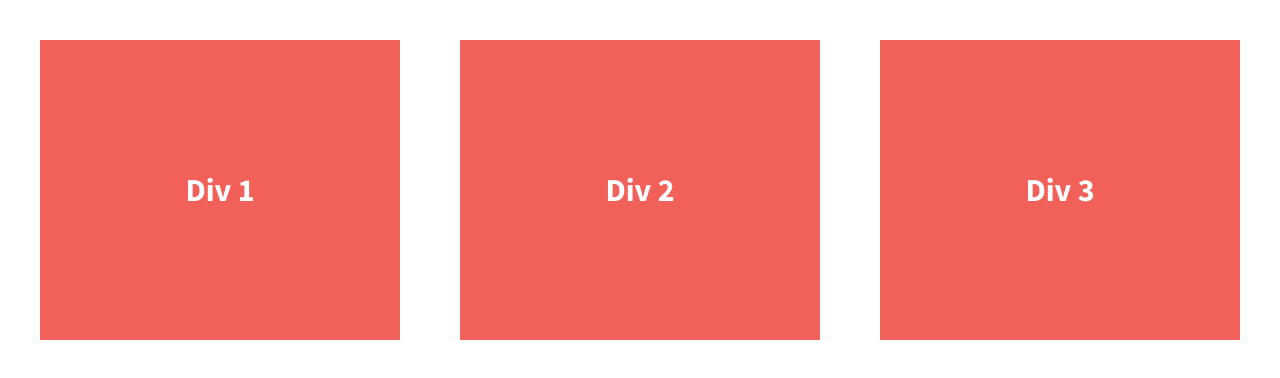
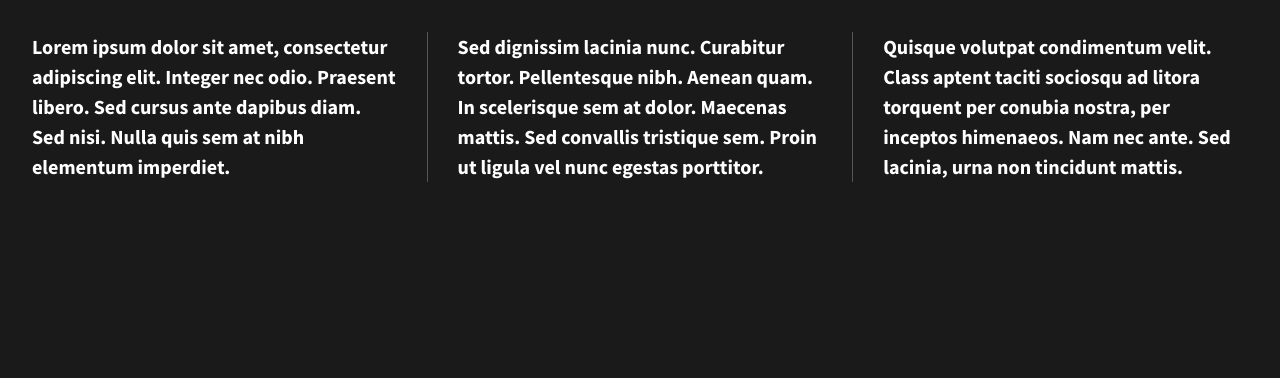
Before and after one commit to bentta/206-divs-flexbox, a plain HTML site: page index.html in a window 1280 px wide. Drawn offline with nearby package versions, Linux system fonts and the light colour scheme.

Commit message:
added adaptive css styling

```diff
--- a/css/main.css
+++ b/css/main.css
@@ -97,38 +97,36 @@ textarea {
 
 
 html {
-  background-color: #fff;
+  background-color: #1a1a1a;
   height: 100%;
+  width: 100%;
 }
 
 body {
   font-family: 'Source Sans Pro', sans-serif;
+  font-weight: 700;
   padding: 2em;
-  font-size: 1.25em;
+  color: #fff;
   height: 100%;
 }
 
 .wrapper {
-  /*add display:flex and set justify-content to space-between*/
-  font-weight: 700;
   display: flex;
+  flex-flow: row wrap;
   justify-content: space-between;
+  align-items: center;
 }
 
 .div-1, .div-2, .div-3 {
-  /*give the divs a width of 30%, add display:flex, set justify-content and align-items to center*/
-  color: #fff;
-  line-height: 1.5em;
-  font-size: 1.6em;
-  background-color: #f16059;
-  height: 300px;
-  width: 30%;
   display: flex;
   justify-content: center;
   align-items: center;
+  line-height: 1.5em;
+  font-size: 1.25em;
+  color: #fff;
+  width: 30%;
+  height: auto;
 }
-
-
 
 
 /* ==========================================================================
@@ -210,6 +208,12 @@ body {
    These examples override the primary ('mobile first') styles.
    Modify as content requires.
    ========================================================================== */
+@media (min-width: 1200px) {
+    .div-1, .div-2 {
+      border-right: 1px solid #555;
+      padding-right: 30px;
+    }
+}
 
 @media print,
        (-webkit-min-device-pixel-ratio: 1.25),
--- a/index.html
+++ b/index.html
@@ -23,13 +23,13 @@
 
         <section class="wrapper">
             <div class="div-1">
-                Div 1
+                Lorem ipsum dolor sit amet, consectetur adipiscing elit. Integer nec odio. Praesent libero. Sed cursus ante dapibus diam. Sed nisi. Nulla quis sem at nibh elementum imperdiet.
             </div>
             <div class="div-2">
-                Div 2
+                Sed dignissim lacinia nunc. Curabitur tortor. Pellentesque nibh. Aenean quam. In scelerisque sem at dolor. Maecenas mattis. Sed convallis tristique sem. Proin ut ligula vel nunc egestas porttitor.
             </div>
             <div class="div-3">
-                Div 3
+                Quisque volutpat condimentum velit. Class aptent taciti sociosqu ad litora torquent per conubia nostra, per inceptos himenaeos. Nam nec ante. Sed lacinia, urna non tincidunt mattis.
             </div>
         </section>
 
```
